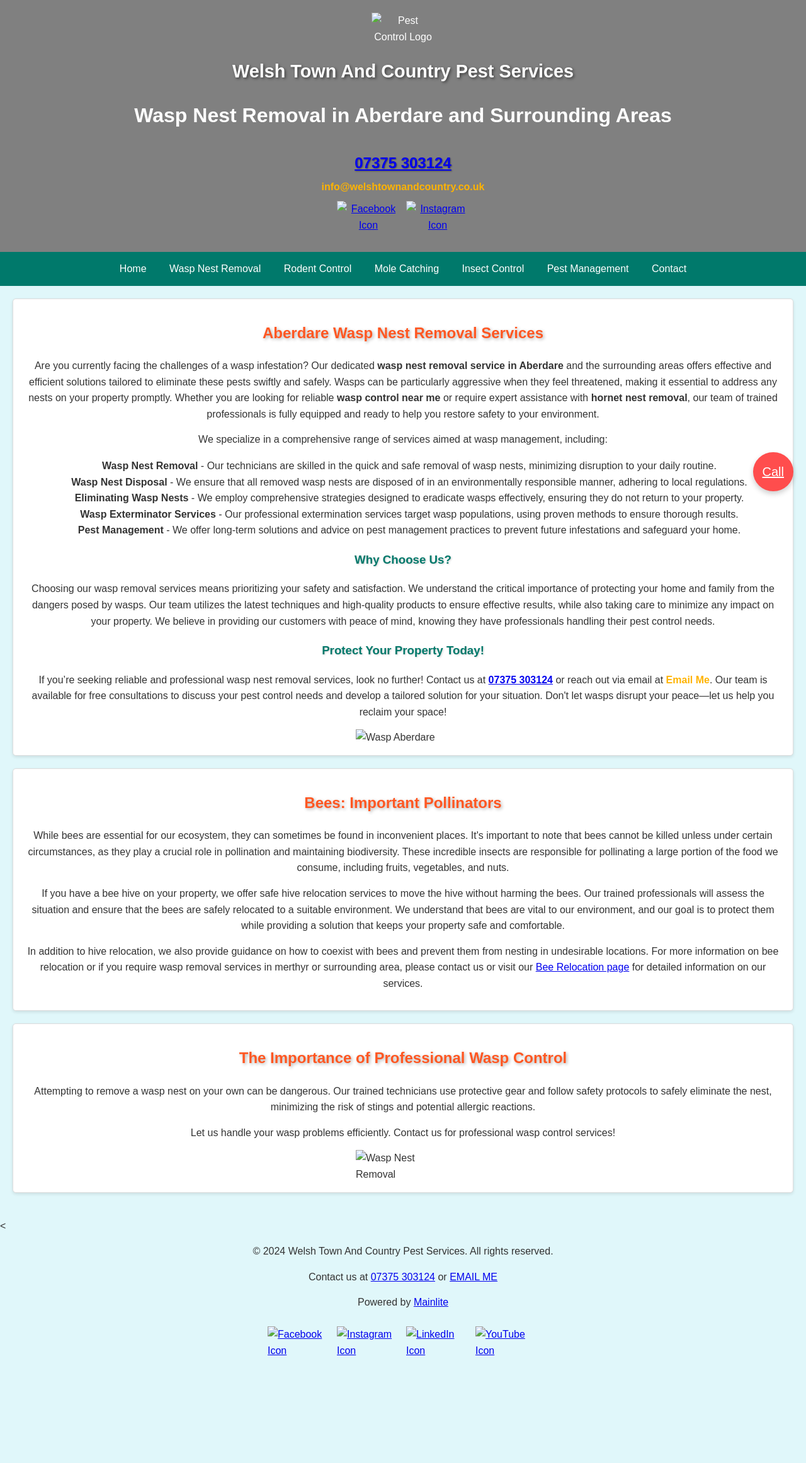
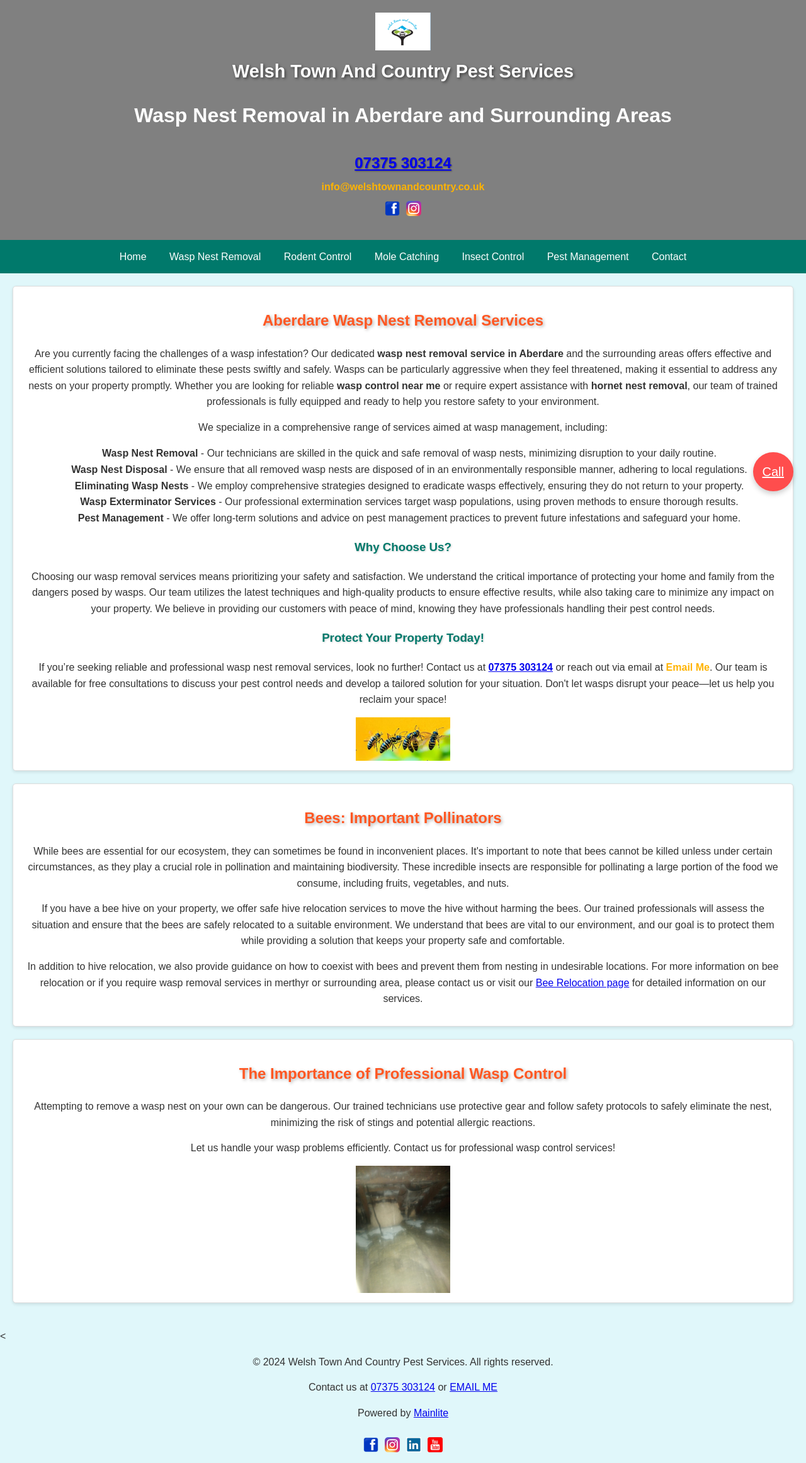
Before and after one commit to daihill84/aberdare, a plain HTML site: page wasp-nest-removal.html in a window 1280 px wide. Shown: the whole page at 63% size. Before the commit the page ends 2167 px from the top, so only its background shows below. Drawn offline with Linux system fonts and the light colour scheme; files that its build step writes are made by us from their sources.

Commit message:
Update wasp-nest-removal.html

```diff
--- a/wasp-nest-removal.html
+++ b/wasp-nest-removal.html
@@ -9,12 +9,12 @@
     <meta name="geo.region" content="GB-WLS">
     <meta name="geo.placename" content="Aberdare">
     <meta name="geo.position" content="51.7210854;-3.7953355">
-    <link rel="canonical" href="https://merthyr.welshtownandcountry.co.uk/wasp-nest-removal">
-    <link rel="alternate" hreflang="en" href="https://merthyr.welshtownandcountry.co.uk/wasp-nest-removal">
+    <link rel="canonical" href="https://aberdare.welshtownandcountry.co.uk/wasp-nest-removal">
+    <link rel="alternate" hreflang="en" href="https://aberdare.welshtownandcountry.co.uk/wasp-nest-removal">
     <title>Wasp Nest Removal in Aberdare | Welsh Town And Country</title>
     <link rel="icon" href="merthyrimages/favicon.ico" type="image/x-icon">
-    <link rel="stylesheet" href="merthyrstyles/desktop.css">
-    <link rel="stylesheet" href="merthyrstyles/mobile.css" media="only screen and (max-width: 900px)">
+    <link rel="stylesheet" href="aberdarestyles/desktop.css">
+    <link rel="stylesheet" href="aberdarestyles/mobile.css" media="only screen and (max-width: 900px)">
 
     <!-- Apple Meta Tags -->
     <link rel="apple-touch-icon" href="merthyrimages/apple_touch_icon.png">
@@ -25,8 +25,8 @@
     <!-- Open Graph Tags -->
     <meta property="og:title" content="Wasp Nest Removal in Aberdare | Welsh Town And Country Pest Services" />
     <meta property="og:description" content="Expert wasp nest removal services in Aberdare. Safe and effective solutions for wasp control and disposal." />
-    <meta property="og:image" content="https://merthyr.welshtownandcountry.co.uk/merthyrimages/logo.png" />
-    <meta property="og:url" content="https://merthyr.welshtownandcountry.co.uk/wasp-nest-removal" />
+    <meta property="og:image" content="https://aberdare.welshtownandcountry.co.uk/aberdareimages/logo.png" />
+    <meta property="og:url" content="https://aberdare.welshtownandcountry.co.uk/wasp-nest-removal" />
     <meta property="og:type" content="website" />
 
     <!-- Google Tag Manager -->
@@ -50,7 +50,7 @@
         "@context": "http://schema.org",
         "@type": "LocalBusiness",
         "name": "Welsh Town And Country Pest Services",
-        "image": "https://merthyr.welshtownandcountry.co.uk/merthyrimages/logo.png",
+        "image": "https://aberdare.welshtownandcountry.co.uk/merthyrimages/logo.png",
         "telephone": "07375 303124",
         "address": {
             "@type": "PostalAddress",
@@ -59,7 +59,7 @@
             "postalCode": "SA11 4DP",
             "streetAddress": "11 Glynmerthyr Road"
         },
-        "url": "https://merthyr.welshtownandcountry.co.uk/wasp-nest-removal",
+        "url": "https://aberdare.welshtownandcountry.co.uk/wasp-nest-removal",
         "sameAs": "https://www.facebook.com/61564861332160",
         "geo": {
             "@type": "GeoCoordinates",
@@ -115,7 +115,7 @@
 <body>
     <header class="header">
         <div class="logo-container">
-            <img src="merthyrimages/logo.png" alt="Pest Control Logo" class="logo">
+            <img src="aberdareimages/logo.png" alt="Pest Control Logo" class="logo">
             <div class="company-name">Welsh Town And Country Pest Services</div>
             <h1>Wasp Nest Removal in Aberdare and Surrounding Areas</h1>
         </div>
@@ -127,10 +127,10 @@
             <!-- Social Icons -->
             <div class="social-icons">
                 <a href="https://www.facebook.com/profile.php?id=61564861332160" target="_blank">
-                    <img src="merthyrimages/facebook_logo.png" alt="Facebook Icon" class="social-icon">
+                    <img src="aberdareimages/facebook_logo.png" alt="Facebook Icon" class="social-icon">
                 </a>
                 <a href="https://www.instagram.com/welshtownandcountry.co.uk/" target="_blank">
-                    <img src="merthyrimages/Instagram_icon.png" alt="Instagram Icon" class="social-icon">
+                    <img src="aberdareimages/Instagram_icon.png" alt="Instagram Icon" class="social-icon">
                 </a>
             </div>
         </div>
@@ -140,7 +140,7 @@
         <ul>
             <li><a href="index">Home</a></li>
             <li><a href="wasp-nest-removal">Wasp Nest Removal</a></li>
-            <li><a href="merthyr-rodent-control">Rodent Control</a></li>
+            <li><a href="aberdare-rodent-control">Rodent Control</a></li>
             <li><a href="mole-catching">Mole Catching</a></li>
             <li><a href="insect-control">Insect Control</a></li>
             <li><a href="pest-management">Pest Management</a></li>
@@ -164,7 +164,7 @@
     <p>Choosing our wasp removal services means prioritizing your safety and satisfaction. We understand the critical importance of protecting your home and family from the dangers posed by wasps. Our team utilizes the latest techniques and high-quality products to ensure effective results, while also taking care to minimize any impact on your property. We believe in providing our customers with peace of mind, knowing they have professionals handling their pest control needs.</p>
     <h3>Protect Your Property Today!</h3>
     <p>If you’re seeking reliable and professional wasp nest removal services, look no further! Contact us at <strong><a href="tel:07375303124">07375 303124</a></strong> or reach out via email at <a class="email-address" id="email-address" href="#" onclick="sendEmail()">Email Me</a>. Our team is available for free consultations to discuss your pest control needs and develop a tailored solution for your situation. Don't let wasps disrupt your peace—let us help you reclaim your space!</p>
-      <img src="merthyrimages/wasp1.png" alt="Wasp Aberdare" title="Wasp Aberdare" class="center-image">
+      <img src="aberdareimages/wasp1.png" alt="Wasp Aberdare" title="Wasp Aberdare" class="center-image">
         </section>
 
 
@@ -181,7 +181,7 @@
             <p>Let us handle your wasp problems efficiently. Contact us for professional wasp control services!</p>
 
               <!-- Image centered and added here -->
-    <img src="merthyrimages/waspnest.jpg" alt="Wasp Nest Removal" title="Wasp Nest Removal" class="center-image">
+    <img src="aberdareimages/waspnest.jpg" alt="Wasp Nest Removal" title="Wasp Nest Removal" class="center-image">
         </section>
     </main>
 
@@ -196,16 +196,16 @@
         <!-- Social Icons -->
         <div class="social-icons">
             <a href="https://www.facebook.com/profile.php?id=61564861332160" target="_blank" rel="noopener noreferrer">
-                <img src="merthyrimages/facebook_logo.png" alt="Facebook Icon" class="social-icon">
+                <img src="aberdareimages/facebook_logo.png" alt="Facebook Icon" class="social-icon">
             </a>
             <a href="https://www.instagram.com/welshtownandcountry.co.uk/" target="_blank" rel="noopener noreferrer">
-                <img src="merthyrimages/Instagram_icon.png" alt="Instagram Icon" class="social-icon">
+                <img src="aberdareimages/Instagram_icon.png" alt="Instagram Icon" class="social-icon">
             </a>
             <a href="https://www.linkedin.com/in/welsh-town-and-country-pest-services/" target="_blank" rel="noopener noreferrer">
-                <img src="merthyrimages/linked-in.jpg" alt="LinkedIn Icon" class="social-icon">
+                <img src="aberdareimages/linked-in.jpg" alt="LinkedIn Icon" class="social-icon">
             </a>
             <a href="https://www.youtube.com/channel/UC1ty_8r3JnreT1uFf5P2hmA" target="_blank" rel="noopener noreferrer">
-                <img src="merthyrimages/tube-icon.jpg" alt="YouTube Icon" class="social-icon">
+                <img src="aberdareimages/tube-icon.jpg" alt="YouTube Icon" class="social-icon">
             </a>
         </div>
     </div>
```
